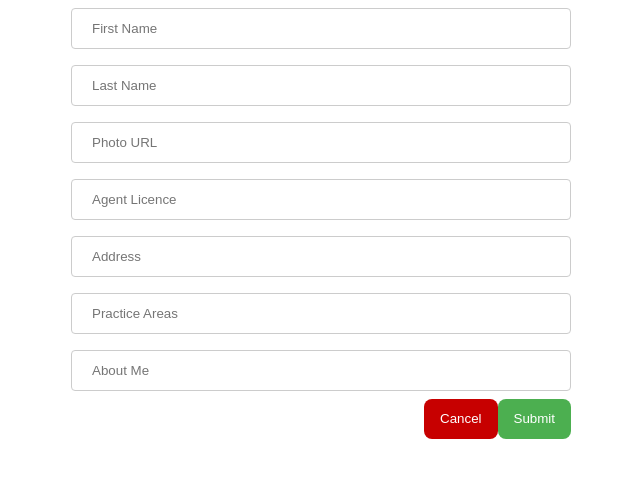
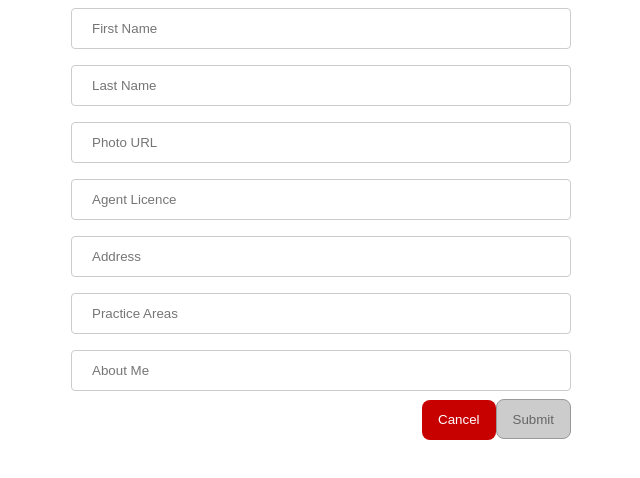
Before and after one commit to RodrigoAN97/agent, a React (Create React App) app: page /join in a window 1280 px wide. Shown: the top 478 px of the page, without its empty margins (319-959 px from the left). Built offline with nearby package versions, Linux system fonts and the light colour scheme.

Commit message:
disable and reset

```diff
--- a/src/components/App/App.css
+++ b/src/components/App/App.css
@@ -72,3 +72,11 @@ button {
   line-height: 20px;
   padding: 10px 16px;
 }
+
+button:disabled,
+button[disabled]{
+  border: 1px solid #999999;
+  background-color: #cccccc !important;
+  color: #666666;
+  cursor: auto;
+}
--- a/src/components/CreateAgent/CreateAgent.tsx
+++ b/src/components/CreateAgent/CreateAgent.tsx
@@ -23,8 +23,8 @@ const CreateAgent: FC = () => {
     const errors = {} as IAgent;
     if (!values.firstName) errors.firstName = "First Name Required";
     if (!values.lastName) errors.lastName = "Last Name Required";
-    // if (!values.agentLicence) errors.agentLicence = "Agent Licence Required";
-    // if (!values.address) errors.address = "Address Required";
+    if (!values.agentLicence) errors.agentLicence = "Agent Licence Required";
+    if (!values.address) errors.address = "Address Required";
 
     return errors;
   };
@@ -54,6 +54,9 @@ const CreateAgent: FC = () => {
         handleBlur,
         handleSubmit,
         isSubmitting,
+        resetForm,
+        isValid,
+        dirty
       }) => (
         <form onSubmit={handleSubmit}>
           <input
@@ -116,10 +119,10 @@ const CreateAgent: FC = () => {
           />
           {isSubmitting && <div>Is Submitting</div>}
           <div id="footer">
-            <button type="button" id="cancel">
+            <button type="button" id="cancel" onClick={() => resetForm()}>
               Cancel
             </button>
-            <button type="submit" disabled={isSubmitting}>
+            <button type="submit" disabled={isSubmitting || !isValid || !dirty}>
               Submit
             </button>
           </div>
```
